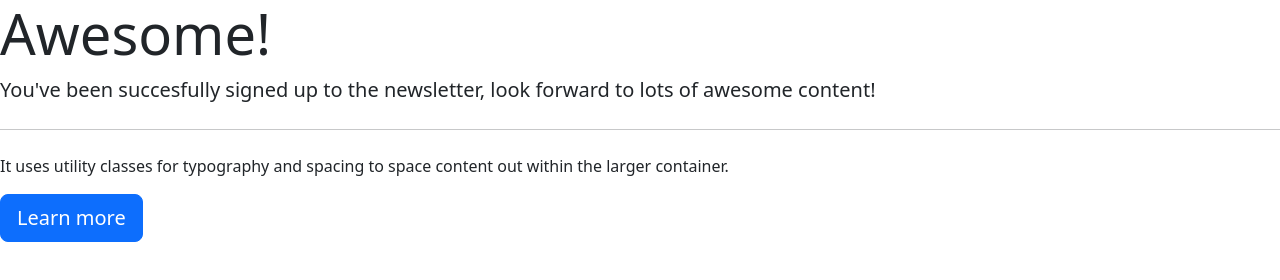
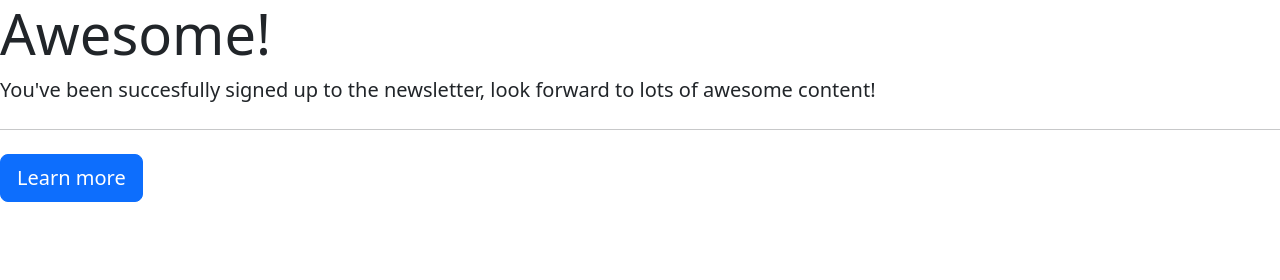
Before and after one commit to ReubenThomasJohn/newsletter_mern_app, a website: page success.html in a window 1280 px wide. Drawn offline with nearby package versions, Linux system fonts and the light colour scheme.

Commit message:
edited success.html: removed unnecessary text

```diff
--- a/success.html
+++ b/success.html
@@ -15,7 +15,7 @@
         <h1 class="display-4">Awesome!</h1>
         <p class="lead">You've been succesfully signed up to the newsletter, look forward to lots of awesome content!</p>
         <hr class="my-4">
-        <p>It uses utility classes for typography and spacing to space content out within the larger container.</p>
+        <!-- <p>It uses utility classes for typography and spacing to space content out within the larger container.</p> -->
         <p class="lead">
           <a class="btn btn-primary btn-lg" href="#" role="button">Learn more</a>
         </p>
```
